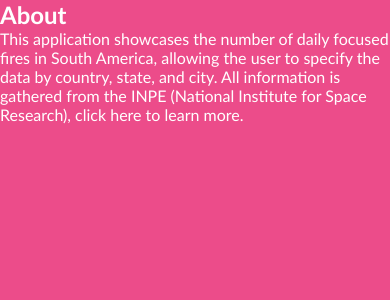
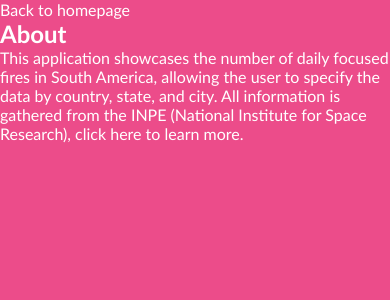
Before and after one commit to Gopxfs/fire-data-app, a React (Create React App) app: page /about in a window 390 px wide. Shown: the top 300 px of the page. Built offline with nearby package versions, Linux system fonts and the light colour scheme.

Commit message:
Improve back to homepage button functionality
Now this button closes the hamburger menu
Changed the text to Back to homepage

```diff
--- a/src/pages/AboutPage.js
+++ b/src/pages/AboutPage.js
@@ -1,5 +1,14 @@
-const AboutPage = () => (
+import { Link } from 'react-router-dom';
+import { useDispatch } from 'react-redux';
+import { closeHamburger } from '../redux/FunctionalitySlice';
+
+const AboutPage = () => {
+  const dispatch = useDispatch();
+  return (
     <>
+      <div className="backToHomepage">
+        <Link to="/" onClick={() => dispatch(closeHamburger())}>Back to homepage</Link>
+      </div>
       <h2>About</h2>
       <p>
         This application showcases the number of daily focused fires in South America, allowing
@@ -10,5 +19,6 @@ const AboutPage = () => (
       </p>
     </>
   );
+};
 
 export default AboutPage;
--- a/src/pages/CountryPage.js
+++ b/src/pages/CountryPage.js
@@ -1,14 +1,21 @@
 import { Link } from 'react-router-dom';
+import { useDispatch } from 'react-redux';
 import StateList from '../components/StateList';
 import CountryData from '../components/CountryData';
+import { closeHamburger } from '../redux/FunctionalitySlice';
 
-const CountryPage = () => (
+const CountryPage = () => {
+  const dispatch = useDispatch();
+  return (
     <>
-    <Link to="/">Back</Link>
+      <div className="backToHomepage">
+        <Link to="/" onClick={() => dispatch(closeHamburger())}>Back to homepage</Link>
+      </div>
       <CountryData />
       <p>Individual state contribution:</p>
       <StateList />
     </>
   );
+};
 
 export default CountryPage;
--- a/src/redux/FunctionalitySlice.js
+++ b/src/redux/FunctionalitySlice.js
@@ -12,9 +12,15 @@ const FunctionalitySlice = createSlice({
         isHamburgerOpened: !state.isHamburgerOpened,
       };
     },
+    closeHamburger(state) {
+      return {
+        ...state,
+        isHamburgerOpened: false,
+      };
+    },
   },
 });
 
-export const { toggleHamburger } = FunctionalitySlice.actions;
+export const { toggleHamburger, closeHamburger } = FunctionalitySlice.actions;
 
 export default FunctionalitySlice.reducer;
```
Lines whose indentation alone changed are shown as unchanged.
